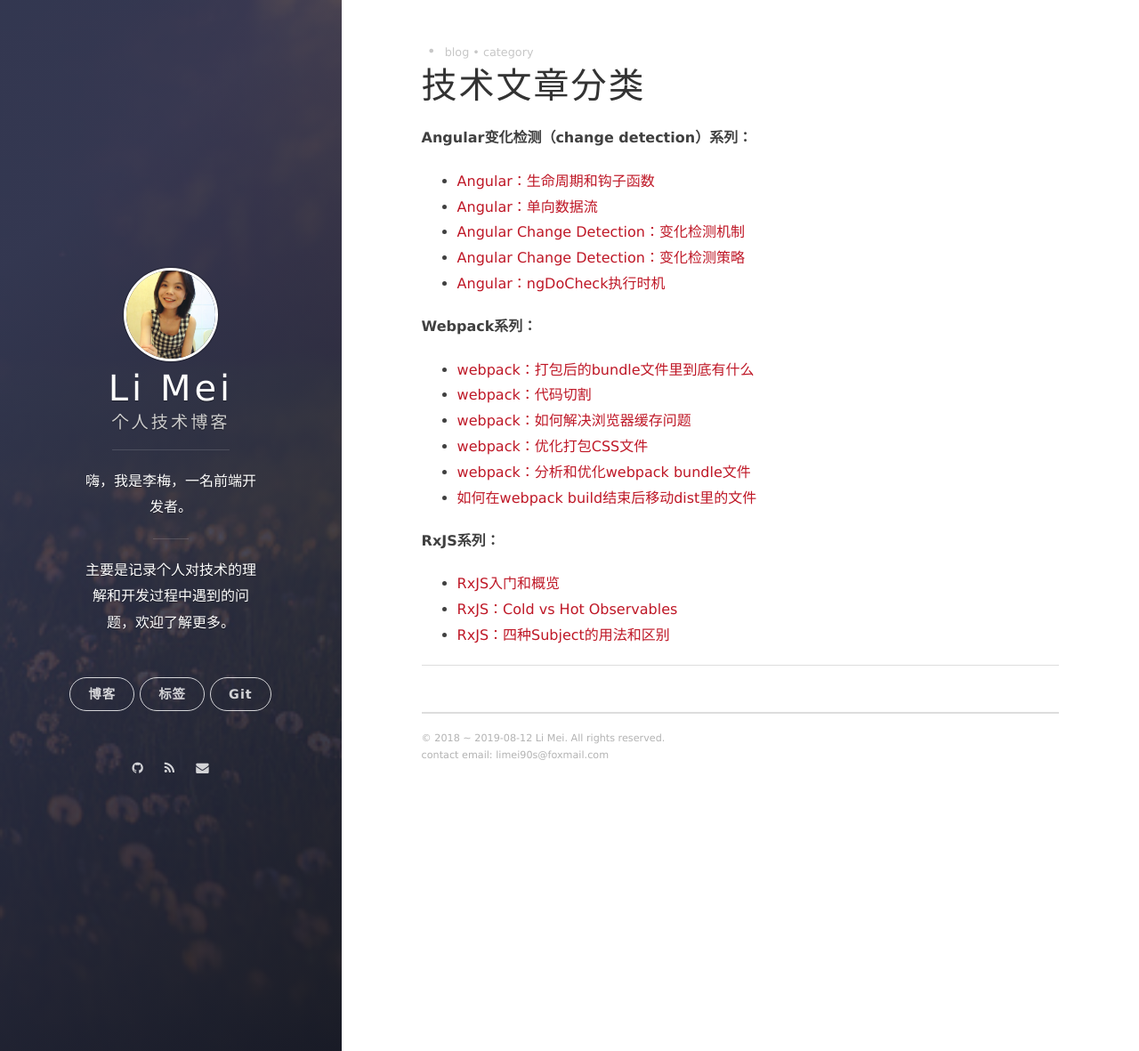
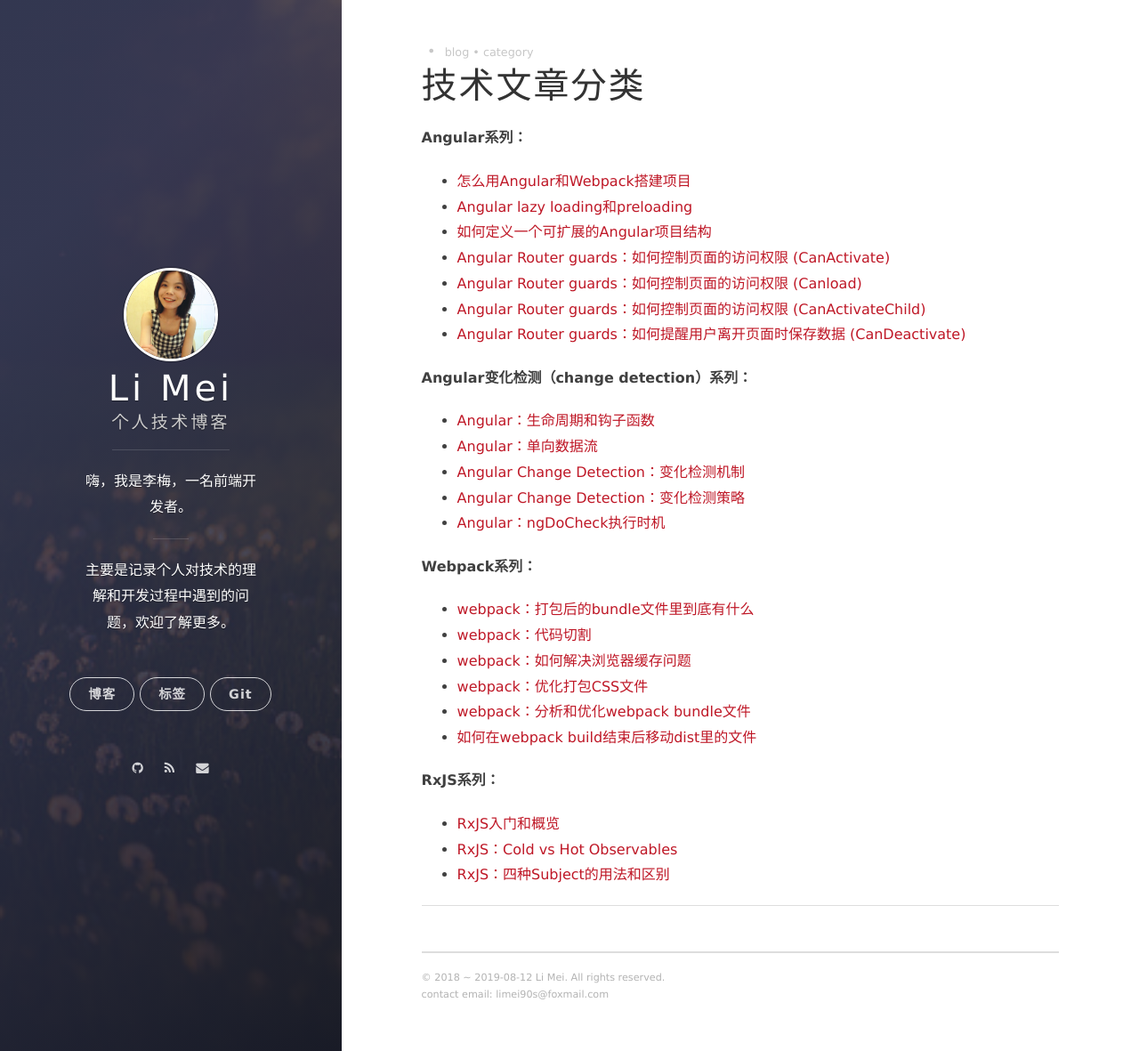
Before and after one commit to LiMeii/LiMeii.github.io, a Jekyll site: the page built from tag.md, in a window 1280 px wide and 1181 px high. Shown: the whole window at 89% size. Built offline with Jekyll 4.4.1, drawn with Linux system fonts in a browser that asks for light colours; nearby versions of some CDN libraries.

Commit message:
update tag file

```diff
--- a/tag.md
+++ b/tag.md
@@ -3,6 +3,15 @@ title: 技术文章分类
 tags: blog • category
 layout: post
 ---
+
+**Angular系列：**
+- [怎么用Angular和Webpack搭建项目](https://limeii.github.io/2018/09/angular-webpack/)
+- [Angular lazy loading和preloading](https://limeii.github.io/2018/09/angular-lazy-loading/)
+- [如何定义一个可扩展的Angular项目结构](https://limeii.github.io/2018/10/angular-scalable-project-structure/)
+- [Angular Router guards：如何控制页面的访问权限 (CanActivate)](https://limeii.github.io/2018/10/angular-routing-guards/)
+- [Angular Router guards：如何控制页面的访问权限 (Canload)](https://limeii.github.io/2018/11/angular-routing-guard-canload/)
+- [Angular Router guards：如何控制页面的访问权限 (CanActivateChild)](https://limeii.github.io/2018/11/angular-routing-guard-CanActivateChild)
+- [Angular Router guards：如何提醒用户离开页面时保存数据 (CanDeactivate)](https://limeii.github.io/2018/11/angular-routing-guard-candeactivate)
 
 **Angular变化检测（change detection）系列：**
 - [Angular：生命周期和钩子函数](https://limeii.github.io/2019/06/angular-lifecycle-hooks/)
```
